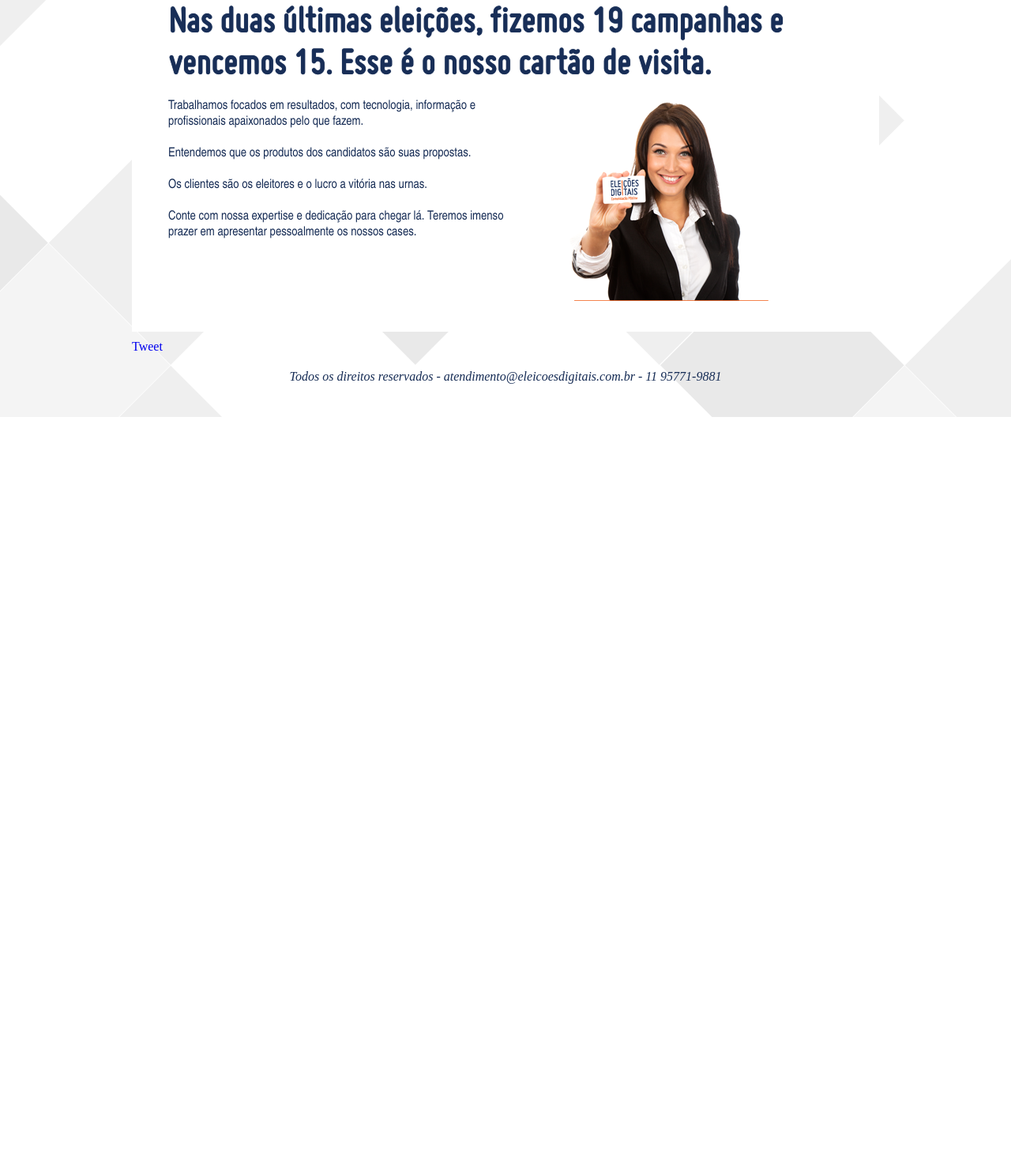
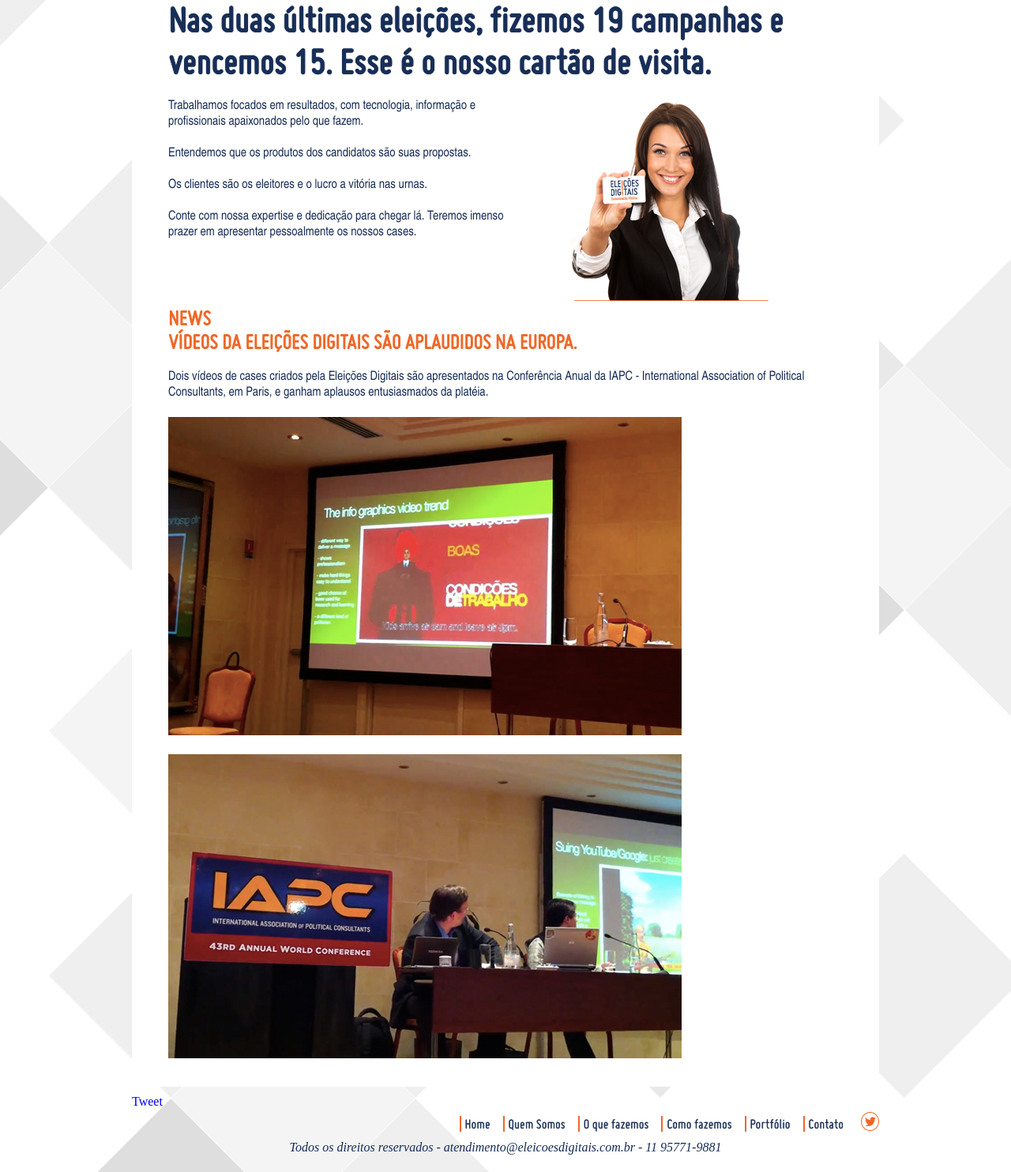
Before and after one commit to elvisdetona/politica, a PHP site: page /eleicoes.php in a window 1280 px wide. Shown: the part 424-1908 px from the top of the page at 79% size. Before the commit the page ends 952 px from the top, so only its background shows below. Run offline with PHP 8.4, Linux system fonts and the light colour scheme; some libraries are stand-ins or nearby versions.

Commit message:
ajustes finais, site completo

```diff
--- a/css/style.css
+++ b/css/style.css
@@ -45,21 +45,6 @@
 
 }
 
-/* Table of Contents
-==================================================
-    #Base 960 Grid
-    #Tablet (Portrait)
-    #Mobile (Portrait)
-    #Mobile (Landscape)
-    #Clearing
-    #Font light - weight:300;
-    #Font normal - weight:400;
-    #Font semibold - weight:600;
-    #Font bold - weight:700;
-    */
-
-
-/************************************************/
 html {
   -webkit-text-size-adjust: 100%;
    -ms-text-size-adjust: 100%;
@@ -308,7 +293,13 @@ footer {
   margin-top: 30px !important;
   margin-bottom: 30px !important;
 }
+address {
+  padding-top: 20px;
+}
 
+footer ul li a {
+  font-size: 18px;
+}
 
 /* formulários */
 
@@ -542,21 +533,22 @@ a.ir {
   display: block;
   text-align: left !important;
 }
-.oculto {
+a.oculto {
   position: absolute;
-  top: 0;
+  top: -300px;
   left: 0;
   text-align: center;
   width: 100%;
-  display: none;
-
   background-color: #000000;
-}
-.oculto a {
   color: #ffffff;
   height: 30px;
   display: block;
   padding-top: 5px;
+  font-family: arial, sans-serif;
+  font-size: 15px;
+}
+a:focus.oculto {
+  top: 0;
 }
 
 
--- a/eleicoes.php
+++ b/eleicoes.php
@@ -30,6 +30,15 @@ e profissionais apaixonados pelo que fazem.</p>
 					</div>
 				</div>
 
+				<h3>NEWS <br>
+				VÍDEOS DA ELEIÇÕES DIGITAIS SÃO APLAUDIDOS NA EUROPA.
+				</h3>
+				<p>Dois vídeos de cases criados pela Eleições Digitais são apresentados na Conferência Anual da IAPC - International Association of Political Consultants, em Paris, e ganham aplausos entusiasmados da platéia.</p>
+				<img src="img/apresentacao-cases.png" alt="Apresentação Cases Europa">
+				<img src="img/apresentacao-cases-europa.png" alt="Apresentação Cases Europa" class="mrgtp-20">
+
+
+
 			</section>
 		</div>
 		<?php include("footer.php"); ?>
--- a/ficar-off-line-nao-e-opcao.php
+++ b/ficar-off-line-nao-e-opcao.php
@@ -14,7 +14,7 @@ $nomepagina = "Ficar offline não é uma opção | ";
 		<div class="wrapper">
 		<section class="content">
 			<h1>Ficar offline não é uma opção.</h1>
-			<h2> Veja o índice de rejeiçãode quem não fez campanha na internet em 2012.</h2>
+			<h2> Veja o índice de rejeição de quem não fez campanha na internet em 2012.</h2>
 
 			<div class="inicial clearfix">
 				<img src="img/grafico-offline.png" alt="índice de rejeiçãode quem não fez campanha na internet em 2012">
--- a/footer.php
+++ b/footer.php
@@ -30,6 +30,21 @@
 </div>
 
 <footer role="contentinfo" class="wrapper">
+		<nav role="navigation">
+
+				<ul>
+					<li><a href="index.php" aria-label="Voltar para Home">Home</a></li>
+					<li><a href="quem-somos.php" aria-label="ir para página Quem Somos">Quem Somos</a></li>
+					<li><a href="o-que-fazemos.php" aria-label="ir para página O que fazemos">O que fazemos</a></li>
+					<li><a href="como-fazemos.php" aria-label="ir para página Como fazemos">Como fazemos</a></li>
+					<li><a href="portfolio.php" aria-label="ir para página Portfólio">Portfólio</a></li>
+					<li><a href="contato.php" aria-label="ir para página Contato">Contato</a></li>
+					<li><a href="http://twitter.com/eleicoesdigt" aria-label="Acessar o twitter @eleicoesdigt" target="_blank" rel="external"><img src="img/menu-twitter.png" alt="Acessar o twitter"></a></li>
+				</ul>
+			</nav>
+
+
+
 		<address>Todos os direitos reservados - atendimento@eleicoesdigitais.com.br - 11 95771-9881</address>
 	</footer>
 	<script type="text/javascript" src="js/jquery-1.10.2.min.js"></script>
--- a/js/main.js
+++ b/js/main.js
@@ -5,8 +5,10 @@
         .jcarouselAutoscroll({
             interval: 8000,
             target: '+=1',
-            //wrap : 'circular',
-            autostart: true
+            wrap : 'circular',
+             buttonNextHTML: null,
+             buttonPrevHTML: null,
+             autostart: true
         });
 
         $('.jcarousel-control-prev')
@@ -43,7 +45,7 @@
 
     var url = window.location.pathname,
                 urlRegExp = new RegExp(url.replace(/\/$/, '') + "$");
-                $('.interna nav a').each(function () {
+                $('.interna nav a, footer nav a').each(function () {
 
                 if (urlRegExp.test(this.href.replace(/\/$/, ''))) {
                     $(this).addClass('active');
--- a/menu.php
+++ b/menu.php
@@ -1,5 +1,5 @@
 			<nav role="navigation">
-				<span class="oculto"><a href="#main" class="oculto" aria-label="Pular para o conteúdo">Pular para o conteúdo</a></span>
+				<a href="#main" class="oculto" aria-label="Pular para o conteúdo">Pular para o conteúdo</a>
 				<ul>
 					<li><a href="index.php" aria-label="Voltar para Home">Home</a></li>
 					<li><a href="quem-somos.php" aria-label="ir para página Quem Somos">Quem Somos</a></li>
--- a/o-que-fazemos.php
+++ b/o-que-fazemos.php
@@ -40,7 +40,7 @@ tendências tecnológicas se a sua campanha não tem uma estratégia que engaje,
 			• <strong>Big Data.</strong> Garimpagem dos dados e definição de estratégia.<br>
 			• <strong>Pesquisa.</strong> Pesquisa de campo com resultados em tempo real, com a ferramenta Politics Survey.<br>
 			• <strong>Site oficial.</strong> Criação e produção de todo o projeto: design, desenvolvimento, conteúdo e manutenção.<br>
-			• <strong>Seeding.</strong> Ajudamos a semear suas propostas e blindar sua campanha contra ataques infundados.<br>
+			• <strong>Seeding.</strong> Ajudamos a semear suas propostas e a blindar sua campanha contra ataques infundados.<br>
 			• <strong>Mobile.</strong> Aplicativos mobile para celulares, tablets e criação de games sociais.<br>
 			• <strong>e-mail marketing. </strong>Quando bem utilizado, o e-mail é umas das ferramentas sociais mais eficazes para ganhar a credibilidade do eleitor. Para se ter uma ideia, as chances de fidelizar um eleitor são bem maiores do que no Facebook.<br>
 			• <strong>SEO. </strong> Search Engine Optimization não é mais o que era antigamente. A fase, exclusivamente de códigos, já era. Agora, para obter relevância nos motores de busca você precisa de um projeto dedicado. <br>
--- a/palma-da-mao.php
+++ b/palma-da-mao.php
@@ -15,7 +15,7 @@ $nomepagina = "Faça o eleitor andar com sua campanha na palma da mão | ";
 			<section class="content">
 				<h1>Faça o eleitor andar com sua campanha na palma da mão.</h1>
 
-				<p>Fem uma boa estratégia mobile sua campanha não sai do lugar comum.<br>
+				<p>Sem uma boa estratégia mobile sua campanha não sai do lugar comum.<br>
 Os números estão aí e não nos deixa mentir. Veja alguns pontos de um estudo da Nielsen Mobile Report, de dezembro de 2013.</p>
 
 
--- a/portfolio.php
+++ b/portfolio.php
@@ -59,9 +59,9 @@ $nomepagina = "Portfólio | ";
 							<h3>Edson <br>Aparecido <br>PSDB (Deputado Federal)</h3>
 						</li>
 						<li>
-							<img src="img/lindberg.png" alt="Lindberg Faria">
+							<img src="img/lindberg.png" alt="Lindbergh Faria">
 							<span>RJ</span>
-							<h3>Lindberg Faria <br>PT (Senador)</h3>
+							<h3>Lindbergh Faria <br>PT (Senador)</h3>
 						</li>
 						<li>
 							<img src="img/helio-costa.png" alt="Hélio Costa">
--- a/quem-somos.php
+++ b/quem-somos.php
@@ -16,7 +16,7 @@ $nomepagina = "Quem Somos | ";
 				<h1>Quem Somos</h1>
 				<div class="inicial clearfix">
 					<img src="img/paulo-roque.png" alt="Paulo Roque">
-					<h2>Paulo Roque de Andrade, <br />o marqueteiro digital com o maior<br /> número de campanhas e vitórias</br> nas duas últimas em eleições.</h2>
+					<h2>Paulo Roque de Andrade, <br />o marqueteiro digital com o maior<br /> número de campanhas e vitórias</br> nas duas últimas eleições.</h2>
 					<img src="img/abcop.png" alt="Consultor credenciado ABCOP – Associação Brasileira de Consultores Políticos">
 				</div>
 
--- a/quem-suja-agora-vai-sujar-depois.php
+++ b/quem-suja-agora-vai-sujar-depois.php
@@ -22,7 +22,10 @@ e combater a sujeira nas ruas durante o período eleitoral.</p>
 				<p>Para se ter uma ideia, em São Paulo, um partido até contratou garis para limpar a papelada em suas caminhadas e carreatas. Assista aos vídeos
 no <a href="http://www.youtube.com/user/quemsujaagora" target="_blank">Youtube</a> e curta a página no <a href="https://www.facebook.com/quemsujaagora" target="_blank">Facebook</a> .</p>
 
-				<img src="img/video-quem-suja-agora.png" alt="Print Youtube - Quem suja agora vai sujar depois">
+				<div class="clearfix">
+					<iframe width="640" height="360" src="//www.youtube.com/embed/5rU_NFsZPQ8?rel=0" frameborder="0" allowfullscreen></iframe>
+				</div>
+
 				<div class="clearfix mrgtp-20">
 					<a href="https://www.facebook.com/quemsujaagora" target="_blank">
 						<img src="img/facebook-quemsujaagora.png" alt="Acesse o facebook do quem suja agora">
```
Also changed, not shown: img/apresentacao-cases-europa.png (added), img/apresentacao-cases.png (added).
